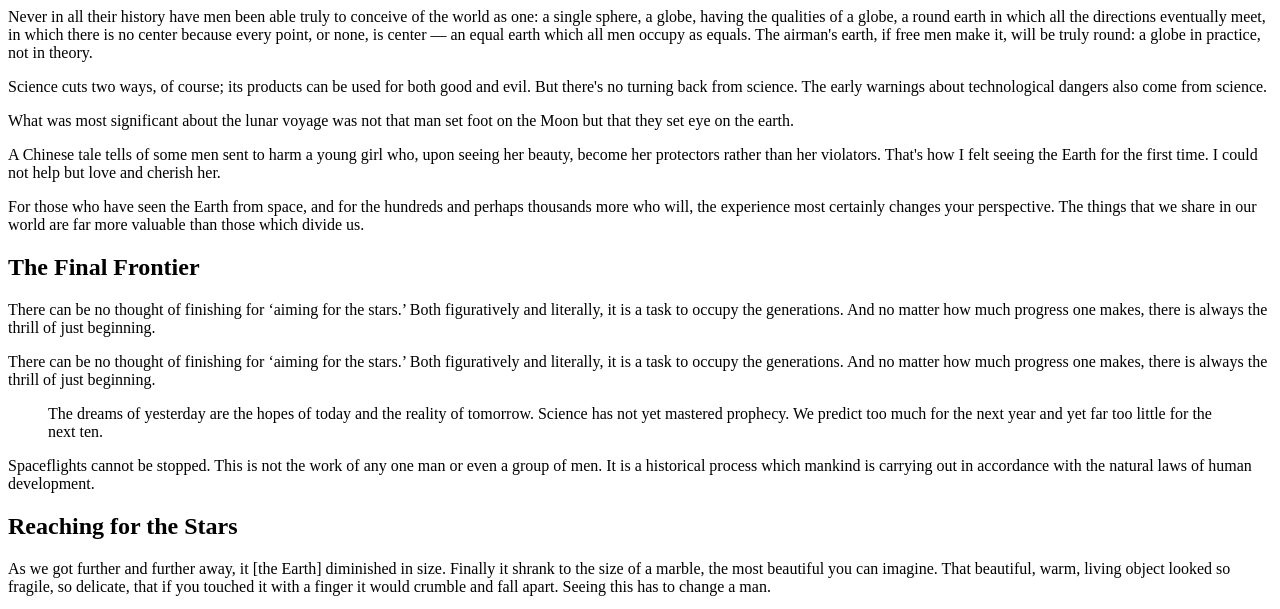
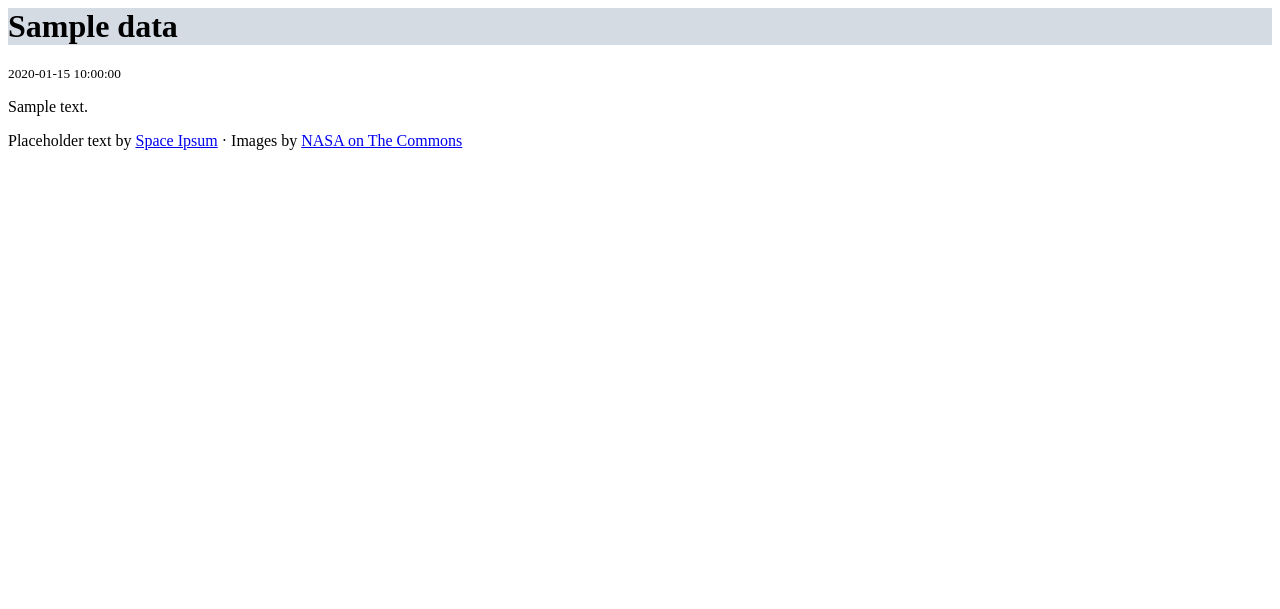
Before and after one commit to simondepaix/MyBlogV2, a PHP site: template app/views/front/partials/post.phtml in a window 1280 px wide. Shown: the top 609 px of the page. After the commit the page ends 150 px from the top, so only its background shows below. Run offline with PHP 8.4, Linux system fonts and the light colour scheme; the template is opened without the code that fills it: most values are stand-ins (such as "Sample title", 1, 10 or a date in 2020); grey boxes marked "Sample" are stand-in pictures.

Commit message:
partie11

```diff
--- a/app/views/front/layouts/footer.phtml
+++ b/app/views/front/layouts/footer.phtml
@@ -37,6 +37,6 @@
         <!-- Bootstrap core JS-->
         <script src="https://cdn.jsdelivr.net/npm/bootstrap@5.2.3/dist/js/bootstrap.bundle.min.js"></script>
         <!-- Core theme JS-->
-        <script src="js/scripts.js"></script>
+        <script src="<?= $base_uri[0]; ?>/public/assets/front/js/scripts.js"></script>
     </body>
 </html>
--- a/app/views/front/partials/about.phtml
+++ b/app/views/front/partials/about.phtml
@@ -1,4 +1,4 @@
-<header class="masthead" style="background-image: url('assets/front/img/about-bg.jpg')">
+<header class="masthead" style="background-image: url('<?= $base_uri[0]; ?>/public/assets/front/img/about-bg.jpg')">
     <div class="container position-relative px-4 px-lg-5">
         <div class="row gx-4 gx-lg-5 justify-content-center">
             <div class="col-md-10 col-lg-8 col-xl-7">
--- a/app/views/front/partials/contact.phtml
+++ b/app/views/front/partials/contact.phtml
@@ -1,4 +1,4 @@
-<header class="masthead" style="background-image: url('assets/front/img/contact-bg.jpg')">
+<header class="masthead" style="background-image: url('<?= $base_uri[0]; ?>/public/assets/front/img/contact-bg.jpg')">
     <div class="container position-relative px-4 px-lg-5">
         <div class="row gx-4 gx-lg-5 justify-content-center">
             <div class="col-md-10 col-lg-8 col-xl-7">
--- a/app/views/front/partials/post.phtml
+++ b/app/views/front/partials/post.phtml
@@ -1,23 +1,21 @@
+<!-- Page Header-->
+<header class="masthead" style="background-image: url('<?= $base_uri[0]; ?>/public/assets/front/img/<?=$data->getImg();?>">
+    <div class="container position-relative px-4 px-lg-5">
+        <div class="row gx-4 gx-lg-5 justify-content-center">
+            <div class="col-md-10 col-lg-10 col-xl-10">
+                <div class="site-heading">
+                 <h1><?= $data->getTitle(); ?></h1>
+                </div>
+            </div>
+        </div>
+    </div>
+</header>
 <article class="mb-4">
     <div class="container px-4 px-lg-5">
         <div class="row gx-4 gx-lg-5 justify-content-center">
             <div class="col-md-10 col-lg-8 col-xl-7">
-                <p>Never in all their history have men been able truly to conceive of the world as one: a single sphere, a globe, having the qualities of a globe, a round earth in which all the directions eventually meet, in which there is no center because every point, or none, is center — an equal earth which all men occupy as equals. The airman's earth, if free men make it, will be truly round: a globe in practice, not in theory.</p>
-                <p>Science cuts two ways, of course; its products can be used for both good and evil. But there's no turning back from science. The early warnings about technological dangers also come from science.</p>
-                <p>What was most significant about the lunar voyage was not that man set foot on the Moon but that they set eye on the earth.</p>
-                <p>A Chinese tale tells of some men sent to harm a young girl who, upon seeing her beauty, become her protectors rather than her violators. That's how I felt seeing the Earth for the first time. I could not help but love and cherish her.</p>
-                <p>For those who have seen the Earth from space, and for the hundreds and perhaps thousands more who will, the experience most certainly changes your perspective. The things that we share in our world are far more valuable than those which divide us.</p>
-                <h2 class="section-heading">The Final Frontier</h2>
-                <p>There can be no thought of finishing for ‘aiming for the stars.’ Both figuratively and literally, it is a task to occupy the generations. And no matter how much progress one makes, there is always the thrill of just beginning.</p>
-                <p>There can be no thought of finishing for ‘aiming for the stars.’ Both figuratively and literally, it is a task to occupy the generations. And no matter how much progress one makes, there is always the thrill of just beginning.</p>
-                <blockquote class="blockquote">The dreams of yesterday are the hopes of today and the reality of tomorrow. Science has not yet mastered prophecy. We predict too much for the next year and yet far too little for the next ten.</blockquote>
-                <p>Spaceflights cannot be stopped. This is not the work of any one man or even a group of men. It is a historical process which mankind is carrying out in accordance with the natural laws of human development.</p>
-                <h2 class="section-heading">Reaching for the Stars</h2>
-                <p>As we got further and further away, it [the Earth] diminished in size. Finally it shrank to the size of a marble, the most beautiful you can imagine. That beautiful, warm, living object looked so fragile, so delicate, that if you touched it with a finger it would crumble and fall apart. Seeing this has to change a man.</p>
-                <a href="#!"><img class="img-fluid" src="assets/img/post-sample-image.jpg" alt="..." /></a>
-                <span class="caption text-muted">To go places and do things that have never been done before – that’s what living is all about.</span>
-                <p>Space, the final frontier. These are the voyages of the Starship Enterprise. Its five-year mission: to explore strange new worlds, to seek out new life and new civilizations, to boldly go where no man has gone before.</p>
-                <p>As I stand out here in the wonders of the unknown at Hadley, I sort of realize there’s a fundamental truth to our nature, Man must explore, and this is exploration at its greatest.</p>
+                <small><?= $data->getDate(); ?></small>
+                <p><?= $data->getContent(); ?></p>
                 <p>
                     Placeholder text by
                     <a href="http://spaceipsum.com/">Space Ipsum</a>
```
Also changed, not shown: app/views/front/layouts/header.phtml (+6 -4 lines), app/views/front/partials/home.phtml (+4 -3 lines), public/.htaccess, 1 other file.
